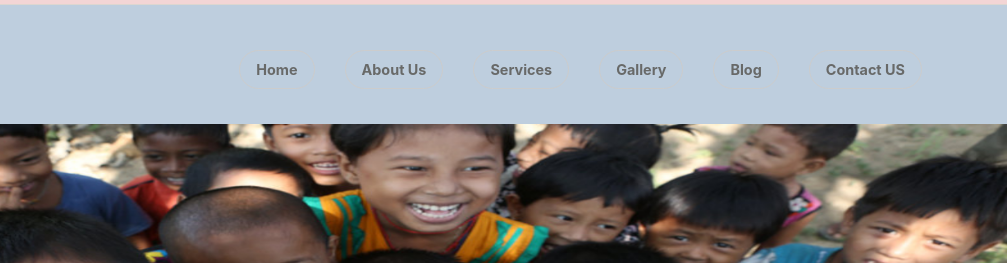
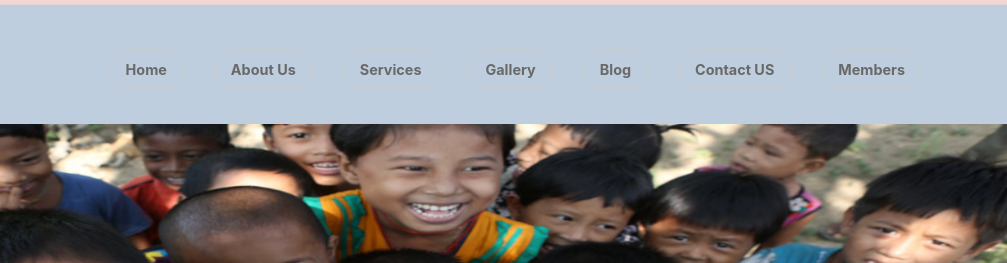
Before and after one commit to Poorajithst/EEGAI_SEIVOM, a plain HTML site: page index.html in a window 1280 px wide. Shown: the part 56-319 px from the top of the page, 273-1280 px from the left. Drawn offline with Linux system fonts and the light colour scheme.

Commit message:
Update index.html

```diff
--- a/index.html
+++ b/index.html
@@ -93,7 +93,9 @@
                                     <a class="nav-link" href="contact_us.html">Contact US</a>
                                 </li>
 
-
+				   <li class="nav-item">
+                                    <a class="nav-link" href="Members.html">Members</a>
+                                </li>
 
 
                             </ul>
```
